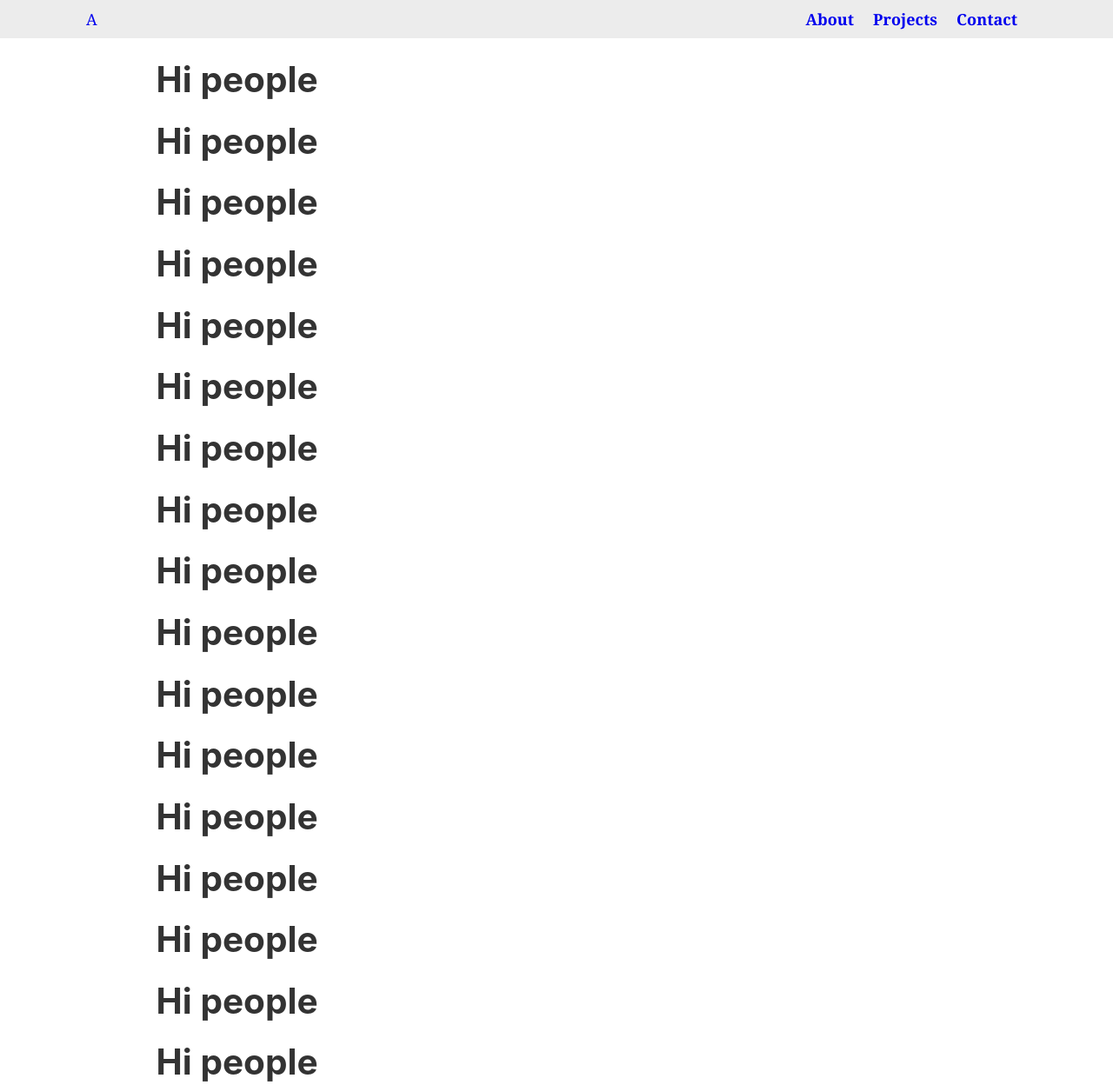
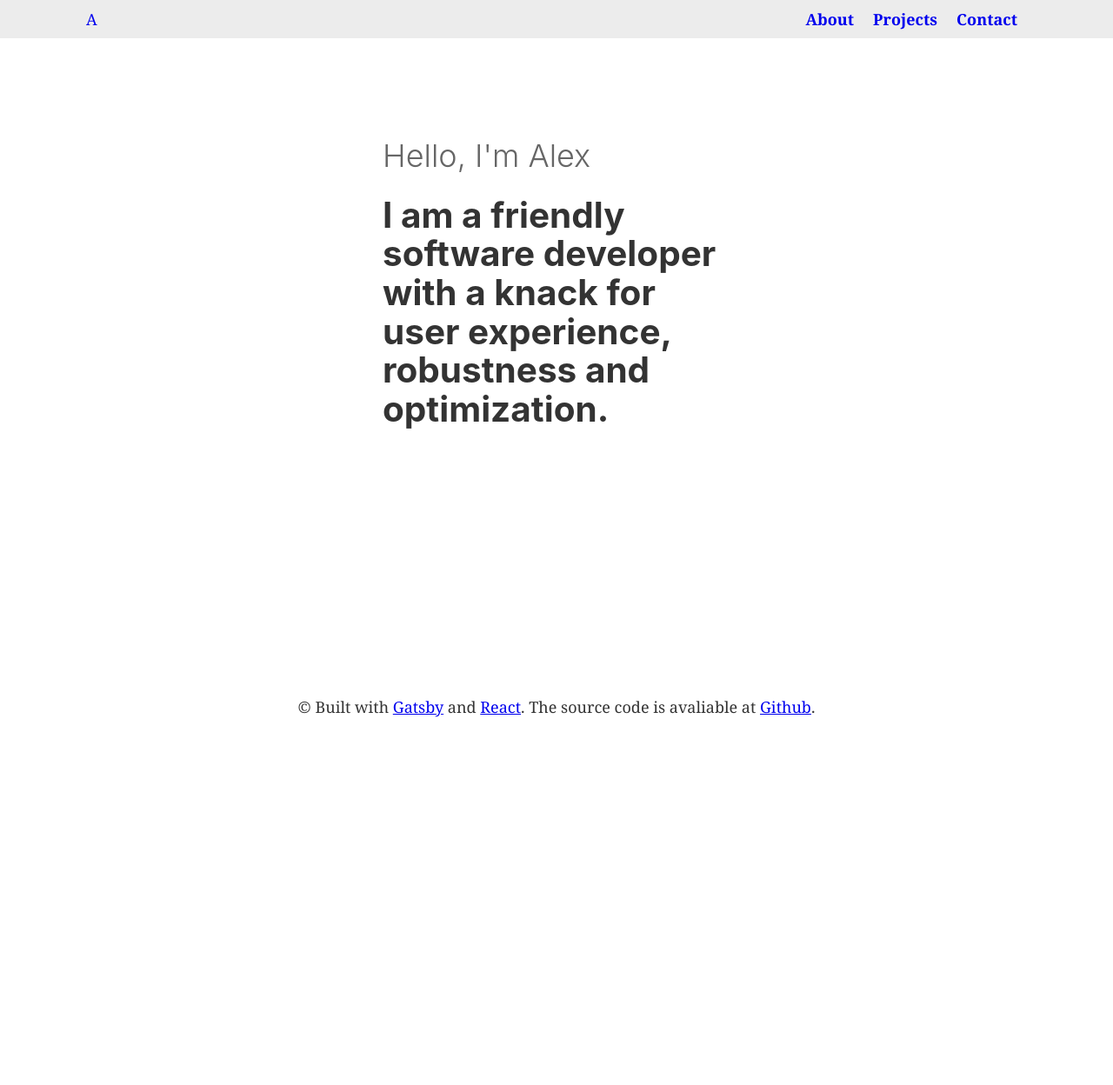
Before and after one commit to astrakho/portfolio, a Gatsby site: page / in a window 1280 px wide. Shown: the top 1248 px of the page at 87% size. After the commit the page ends 870 px from the top, so only its background shows below. Built offline with nearby package versions, Linux system fonts and the light colour scheme; Gatsby itself is replaced by a stand-in of ours.

Commit message:
Updated layout

```diff
--- a/gatsby-config.js
+++ b/gatsby-config.js
@@ -10,11 +10,12 @@ module.exports = {
       resolve: `gatsby-source-filesystem`,
       options: {
         name: `images`,
-        path: `${__dirname}/src/images`,
+        path: `${__dirname}/src/`,
       },
     },
     `gatsby-transformer-sharp`,
     `gatsby-plugin-styled-components`,
+    `gatsby-transformer-remark`,
     `gatsby-plugin-sharp`,
     {
       resolve: `gatsby-plugin-manifest`,
--- a/package.json
+++ b/package.json
@@ -14,6 +14,7 @@
     "gatsby-plugin-sharp": "^2.0.32",
     "gatsby-plugin-styled-components": "^3.0.7",
     "gatsby-source-filesystem": "^2.0.28",
+    "gatsby-transformer-remark": "^2.3.8",
     "gatsby-transformer-sharp": "^2.1.17",
     "prop-types": "^15.7.2",
     "react": "^16.8.5",
--- a/src/components/about.js
+++ b/src/components/about.js
@@ -1,25 +1,46 @@
 import React, { Component } from 'react';
 import styled from 'styled-components';
 
+const AboutContainer = styled.div`
+  display: flex;
+  justify-content: center;
+  align-items: center;
+`;
 
+const ContentContainer = styled.div`
+  width: 80%;
+  max-width: 500px;
+`;
 
+const Greeting = styled.h2`
 
+  font-size: 2em;
+  color: #666;
+  font-weight: 300;
+  line-height: 1.1;
+
+`
 
 class About extends Component {
-  static propTypes = {
-    data: PropTypes.array.isRequired,
-  };
 
-render() {
+  render() {
 
-  return (
+    return (
 
-    <div>
-      {this.props.data[0].node.frontmatter.title}
-    </div>
+      <AboutContainer>
 
-  );
-}
+        <ContentContainer>
+
+          <Greeting> Hello, I'm Alex </Greeting>
+
+          <h1>I am a friendly software developer with a knack for user experience, robustness and optimization.</h1>
+
+        </ContentContainer>
+
+      </AboutContainer>
+
+    );
+  }
 }
 
 export default About;
--- a/src/components/image.js
+++ b/src/components/image.js
@@ -17,7 +17,7 @@ const Image = () => (
   <StaticQuery
     query={graphql`
       query {
-        placeholderImage: file(relativePath: { eq: "gatsby-astronaut.png" }) {
+        placeholderImage: file(relativePath: { eq: "images/gatsby-astronaut.png" }) {
           childImageSharp {
             fluid(maxWidth: 300) {
               ...GatsbyImageSharpFluid
--- a/src/components/layout.js
+++ b/src/components/layout.js
@@ -1,16 +1,30 @@
-/**
- * Layout component that queries for data
- * with Gatsby's StaticQuery component
- *
- * See: https://www.gatsbyjs.org/docs/static-query/
- */
 
 import React from "react"
 import PropTypes from "prop-types"
 import { StaticQuery, graphql } from "gatsby"
+import styled from "styled-components"
 
 import Header from "./header"
 import "./layout.css"
+
+
+
+const LayoutWrapper = styled.div`
+
+  margin: 0 auto;
+  maxWidth: 960;
+  padding: 5em 1.0875rem 1em;
+
+
+
+  display: flex;
+  min-height: 100vh;
+  flex-direction: column;
+  justify-content: space-between;
+
+  align-items: center;
+
+`
 
 const Layout = ({ children }) => (
   <StaticQuery
@@ -26,21 +40,25 @@ const Layout = ({ children }) => (
     render={data => (
       <>
         <Header siteTitle={data.site.siteMetadata.title} />
-        <div
-          style={{
-            margin: `0 auto`,
-            maxWidth: 960,
-            padding: `0px 1.0875rem 1.45rem`,
-            paddingTop: 0,
-          }}
-        >
+
+        <LayoutWrapper>
+
           <main>{children}</main>
-          <footer>
-            © {new Date().getFullYear()}, Built with
-            {` `}
+          <footer style = {{ textAlign: 'center', marginBottom: '1.45em' }}>
+            © Built with
+            { ` ` }
             <a href="https://www.gatsbyjs.org">Gatsby</a>
+            { ` ` } and { ` ` }
+            <a href="https://reactjs.org/">React</a>
+            .
+            { ` ` }
+            The source code is avaliable at
+            { ` ` }
+            <a href="https://github.com/astrakho/portfolio">Github</a>.
           </footer>
-        </div>
+
+        </LayoutWrapper>
+
       </>
     )}
   />
--- a/src/content/about.md
+++ b/src/content/about.md
@@ -2,4 +2,7 @@
 title: "About Me"
 ---
 
+Hello, I'm Alex and welcome to my website.
+
+
 I am a friendly software developer with a knack for user experience, robustness and optimization.
--- a/src/pages/index.js
+++ b/src/pages/index.js
@@ -2,41 +2,36 @@ import React from "react"
 import { Link } from "gatsby"
 
 import Layout from "../components/layout"
-import Image from "../components/image"
 import SEO from "../components/seo"
 
+import About from "../components/about"
 
-const IndexPage = () => (
+
+const IndexPage = ( { data } ) => (
   <Layout>
     <SEO title="Home" keywords={[`alexander strakhov`, `software`, `engineer`, `developer`, `react`]} />
 
+    <About data = { data.about.edges }/>
 
-
-    <h1>Hi people</h1>
-    <h1>Hi people</h1>
-    <h1>Hi people</h1>
-    <h1>Hi people</h1>
-    <h1>Hi people</h1>
-    <h1>Hi people</h1>
-    <h1>Hi people</h1>
-    <h1>Hi people</h1>
-    <h1>Hi people</h1>
-    <h1>Hi people</h1>
-    <h1>Hi people</h1>
-    <h1>Hi people</h1>
-    <h1>Hi people</h1>
-    <h1>Hi people</h1>
-    <h1>Hi people</h1>
-    <h1>Hi people</h1>
-    <h1>Hi people</h1>
-
-    <p>Welcome to your new Gatsby site.</p>
-    <p>Now go build something great.</p>
-    <div style={{ maxWidth: `300px`, marginBottom: `1.45rem` }}>
-      <Image />
-    </div>
-    <Link to="/page-2/">Go to page 2</Link>
   </Layout>
 )
 
 export default IndexPage
+
+
+export const query = graphql`
+query{
+
+  about: allMarkdownRemark {
+    edges {
+      node {
+        frontmatter {
+          title
+        }
+        html
+      }
+    }
+  }
+}
+
+`
```
Also changed, not shown: 1 other file.
